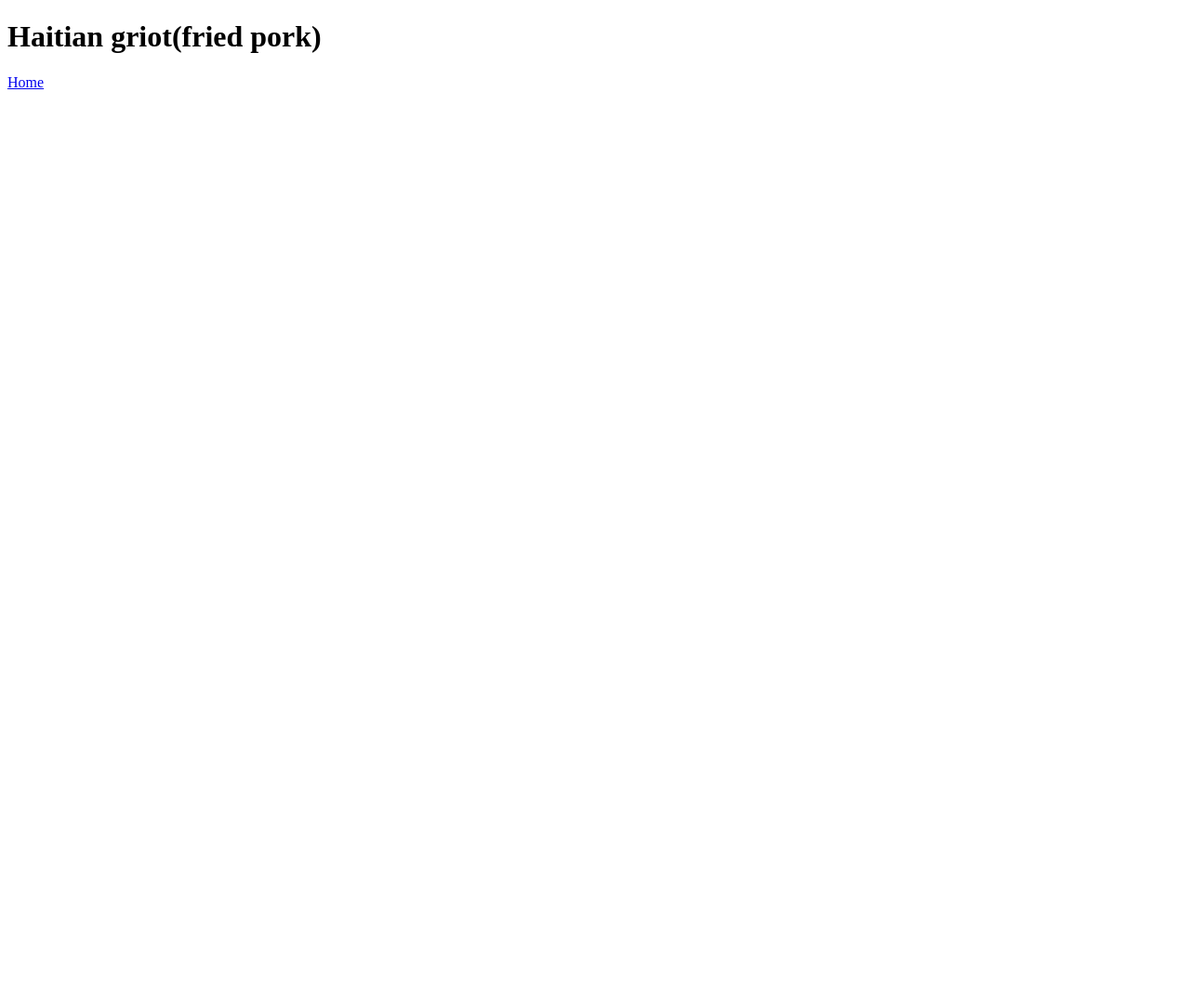
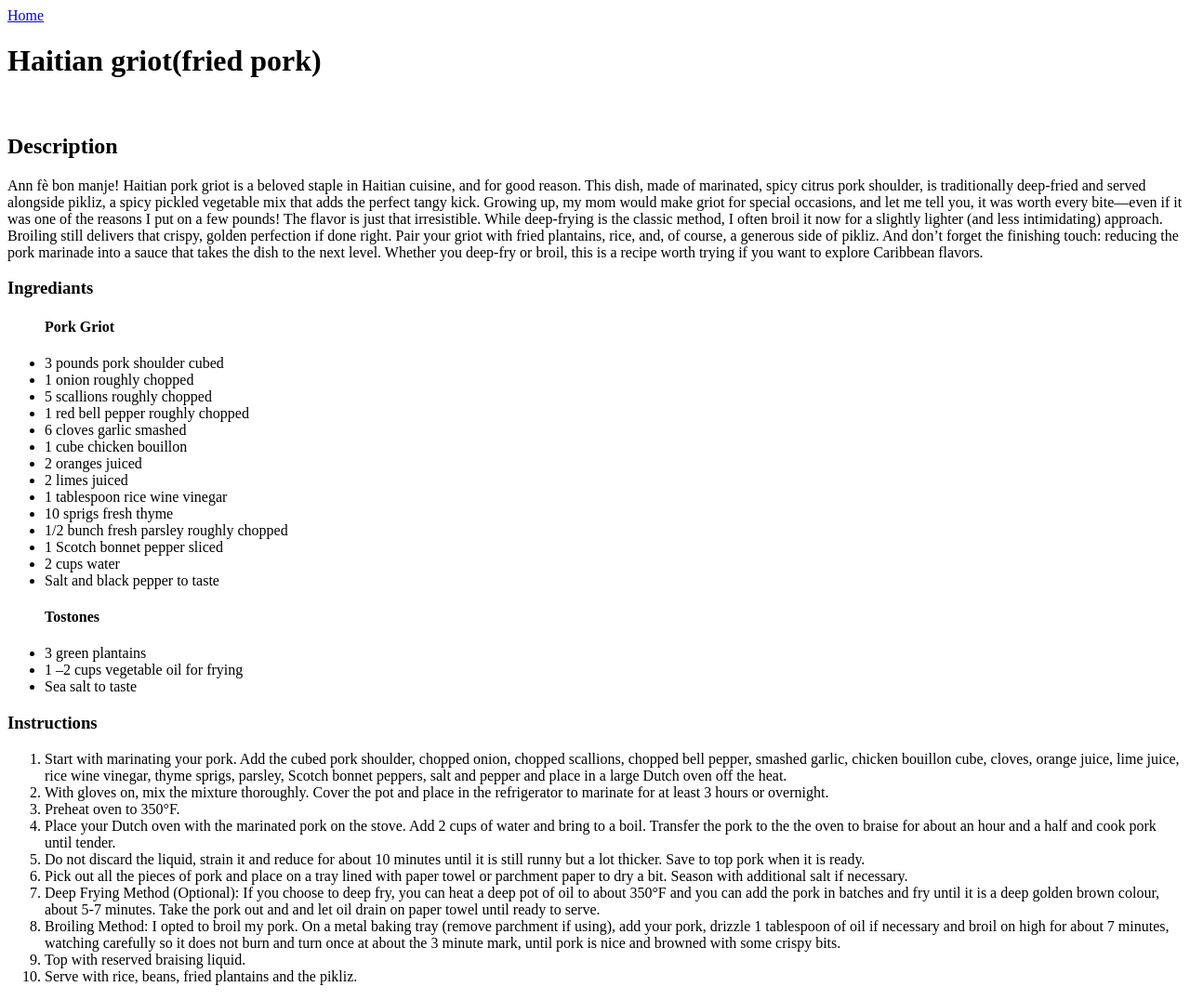
Before and after one commit to redgerandom/odin-recipes-refresher, a plain HTML site: page recipes/Griot.html in a window 1280 px wide. Shown: the whole page at 93% size. Before the commit the page ends 800 px from the top, so only its background shows below. Drawn offline with Linux system fonts and the light colour scheme.

Commit message:
Iteration 3: recipe page content
Added an images folder to the recipes directory.
Added content for the first recipe: description, and instructions.

```diff
--- a/recipes/Griot.html
+++ b/recipes/Griot.html
@@ -6,7 +6,55 @@
     <title>Document</title>
 </head>
 <body>
+    <a href="/index.html">Home</a>
     <h1>Haitian griot(fried pork)</h1>
-    <a href="/index.html">Home</a>
+<img src="/recipes/images" alt="" srcset="">
+<h2> Description</h2>
+
+<p>Ann fè bon manje!
+
+    Haitian pork griot is a beloved staple in Haitian cuisine, and for good reason. This dish, made of marinated, spicy citrus pork shoulder, is traditionally deep-fried and served alongside pikliz, a spicy pickled vegetable mix that adds the perfect tangy kick. Growing up, my mom would make griot for special occasions, and let me tell you, it was worth every bite—even if it was one of the reasons I put on a few pounds! The flavor is just that irresistible. While deep-frying is the classic method, I often broil it now for a slightly lighter (and less intimidating) approach. Broiling still delivers that crispy, golden perfection if done right.
+
+    Pair your griot with fried plantains, rice, and, of course, a generous side of pikliz. And don’t forget the finishing touch: reducing the pork marinade into a sauce that takes the dish to the next level. Whether you deep-fry or broil, this is a recipe worth trying if you want to explore Caribbean flavors.
+
+    <h3>Ingrediants</h3>
+    <ul>
+        <h4>Pork Griot</h4>
+        <li>    3 pounds pork shoulder cubed</li>
+        <li>    1 onion roughly chopped</li>
+        <li>    5 scallions roughly chopped</li>
+        <li>    1 red bell pepper roughly chopped</li>
+        <li>    6 cloves garlic smashed</li>
+        <li>    1 cube chicken bouillon</li>
+        <li>    2 oranges juiced</li>
+        <li>    2 limes juiced</li>
+        <li>    1 tablespoon rice wine vinegar</li>
+        <li>    10 sprigs fresh thyme</li>
+        <li>    1/2 bunch fresh parsley roughly chopped</li>
+        <li>    1 Scotch bonnet pepper sliced</li>
+        <li>    2 cups water</li>
+        <li>    Salt and black pepper to taste</li>
+
+        <h4>Tostones</h4>
+        <li>    3 green plantains</li>
+        <li>    1 –2 cups vegetable oil for frying</li>
+        <li>    Sea salt to taste</li>
+        </ul>
+</p>
+        <h3>Instructions</h3>
+
+        <ol>
+            <li>Start with marinating your pork. Add the cubed pork shoulder, chopped onion, chopped scallions, chopped bell pepper, smashed garlic, chicken bouillon cube, cloves, orange juice, lime juice, rice wine vinegar, thyme sprigs, parsley, Scotch bonnet peppers, salt and pepper and place in a large Dutch oven off the heat.</li>
+            <li>    With gloves on, mix the mixture thoroughly. Cover the pot and place in the refrigerator to marinate for at least 3 hours or overnight.</li>
+            <li>    Preheat oven to 350°F.</li>
+            <li>    Place your Dutch oven with the marinated pork on the stove. Add 2 cups of water and bring to a boil. Transfer the pork to the the oven to braise for about an hour and a half and cook pork until tender.</li>
+            <li>    Do not discard the liquid, strain it and reduce for about 10 minutes until it is still runny but a lot thicker. Save to top pork when it is ready.</li>
+            <li>    Pick out all the pieces of pork and place on a tray lined with paper towel or parchment paper to dry a bit. Season with additional salt if necessary.</li>
+            <li>    Deep Frying Method (Optional): If you choose to deep fry, you can heat a deep pot of oil to about 350°F and you can add the pork in batches and fry until it is a deep golden brown colour, about 5-7 minutes. Take the pork out and and let oil drain on paper towel until ready to serve.</li>
+            <li>    Broiling Method: I opted to broil my pork. On a metal baking tray (remove parchment if using), add your pork, drizzle 1 tablespoon of oil if necessary and broil on high for about 7 minutes, watching carefully so it does not burn and turn once at about the 3 minute mark, until pork is nice and browned with some crispy bits.</li>
+            <li>    Top with reserved braising liquid.</li>
+            <li>    Serve with rice, beans, fried plantains and the pikliz.</li>
+            </ol>
+
 </body>
 </html>
```
Also changed, not shown: recipes/images/IMG_9299-scaled.webp (added).
